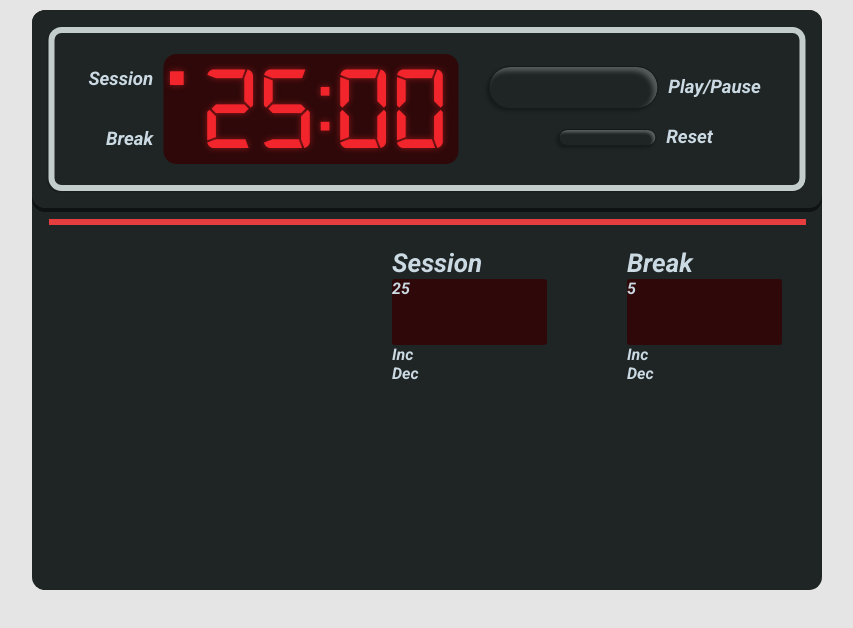
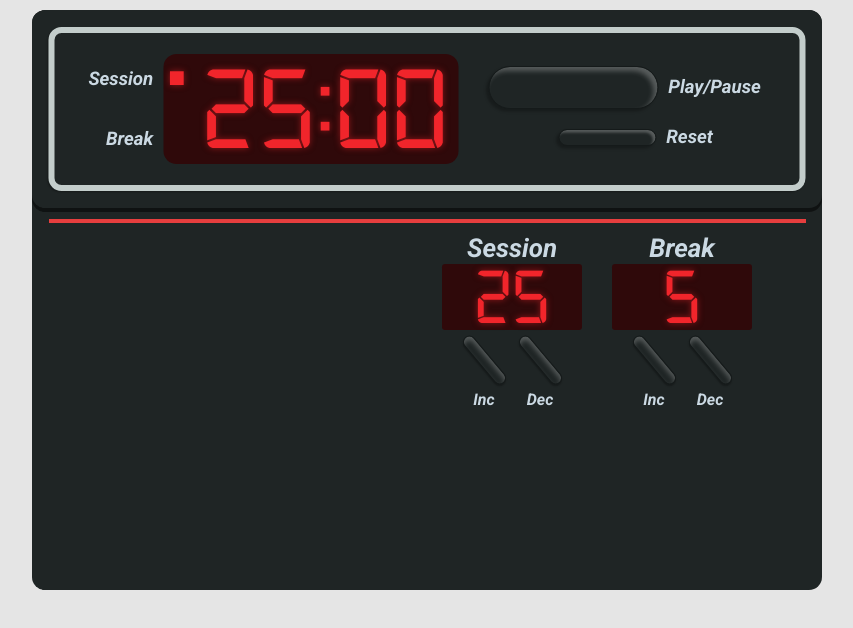
Before and after one commit to juanb86/pomodoro_clock, a React (Create React App) app: page / in a window 1280 px wide. Shown: the top 628 px of the page, without its empty margins (213-1066 px from the left). Built offline with nearby package versions, Linux system fonts and the light colour scheme.

Commit message:
Complete session/break section styling

```diff
--- a/src/index.css
+++ b/src/index.css
@@ -5,7 +5,9 @@
   padding: 0;
 }
 
-*, *::before, *::after {
+*,
+*::before,
+*::after {
   box-sizing: inherit;
 }
 
@@ -132,7 +134,8 @@ body {
   background: #1f2525;
   border: 0.065rem solid #151a1a;
   box-sizing: border-box;
-  box-shadow: -0.26rem 0.26rem 0.26rem rgba(0, 0, 0, 0.25), inset -0.4rem 0.4rem 0.5rem rgba(255, 255, 255, 0.25);
+  box-shadow: -0.26rem 0.26rem 0.26rem rgba(0, 0, 0, 0.25),
+    inset -0.4rem 0.4rem 0.5rem rgba(255, 255, 255, 0.25);
   border-radius: 2.6rem;
 }
 
@@ -152,7 +155,8 @@ body {
   background: #1f2525;
   border: 0.065rem solid #151a1a;
   box-sizing: border-box;
-  box-shadow: -0.26rem 0.26rem 0.26rem rgba(0, 0, 0, 0.25), inset -0.26rem 0.26rem 0.26rem rgba(255, 255, 255, 0.25);
+  box-shadow: -0.26rem 0.26rem 0.26rem rgba(0, 0, 0, 0.25),
+    inset -0.26rem 0.26rem 0.26rem rgba(255, 255, 255, 0.25);
   border-radius: 2.6rem;
 }
 
@@ -161,7 +165,7 @@ body {
 #time::after {
   width: 75.7rem;
   height: 0px;
-  border: 0.32rem solid #E63E3E;
+  border: 0.2rem solid #e63e3e;
   content: "";
   display: block;
   margin: 4.5rem auto;
@@ -173,12 +177,14 @@ body {
 
 #break {
   float: right;
+  margin-right: 7rem;
 }
 
 .miniD {
   display: flex;
   flex-direction: column;
-  margin: 4rem;
+  margin: 2.5rem 1.5rem;
+  align-items: center;
 }
 
 .miniD-label {
@@ -187,8 +193,40 @@ body {
 }
 
 .miniD-length {
-  width: 15.5rem;
-  height: 66.49px;
-  background: #2F090A;
+  width: 14rem;
+  height: 6.6rem;
+  background: #2f090a;
   border-radius: 0.32rem;
+  text-align: center;
+  font-family: Digital;
+  font-size: 8rem;
+  line-height: 4.5rem;
+  color: #f1252b;
+  text-shadow: 0rem 0rem 0.65rem rgba(241, 37, 43, 0.5);
 }
+
+.miniD-btns {
+  display: flex;
+  width: 100%;
+  justify-content: center;
+}
+
+.miniD-div {
+  display: flex;
+  flex-direction: column;
+  width: 40%;
+  align-items: center;
+}
+
+.miniD-btn {
+  width: 1.3rem;
+  height: 6rem;
+
+  background: #1f2525;
+  border: 0.06rem solid #151a1a;
+  box-sizing: border-box;
+  box-shadow: -0.13rem 0.13rem 0.13rem rgba(0, 0, 0, 0.25),
+    inset -0.26rem 0.26rem 0.5rem rgba(255, 255, 255, 0.25);
+  border-radius: 1.3rem;
+  transform: rotate(-40deg);
+}
--- a/src/index.jsx
+++ b/src/index.jsx
@@ -12,19 +12,23 @@ function Session(props) {
       <div className="miniD-length" id="session-length">
         {props.sessionL}
       </div>
-      <div
-        className="miniD-increment"
+      <div className="miniD-btns">
+        <div className="miniD-div">
+          <button
+            className="miniD-btn"
             id="session-increment"
             onClick={props.handleClick}
-      >
-        Inc
+          />
+          <h4>Inc</h4>
         </div>
-      <div
-        className="miniD-decrement"
+        <div className="miniD-div">
+          <button
+            className="miniD-btn"
             id="session-decrement"
             onClick={props.handleClick}
-      >
-        Dec
+          />
+          <h4>Dec</h4>
+        </div>
       </div>
     </div>
   );
@@ -39,19 +43,23 @@ function Break(props) {
       <div className="miniD-length" id="break-length">
         {props.breakL}
       </div>
-      <div
-        className="miniD-increment"
+      <div className="miniD-btns">
+        <div className="miniD-div">
+          <button
+            className="miniD-btn"
             id="break-increment"
             onClick={props.handleClick}
-      >
-        Inc
+          />
+          <h4>Inc</h4>
         </div>
-      <div
-        className="miniD-decrement"
+        <div className="miniD-div">
+          <button
+            className="miniD-btn"
             id="break-decrement"
             onClick={props.handleClick}
-      >
-        Dec
+          />
+          <h4>Dec</h4>
+        </div>
       </div>
     </div>
   );
```
Also changed, not shown: src/frame.svg (added). Lines whose indentation alone changed are shown as unchanged.
